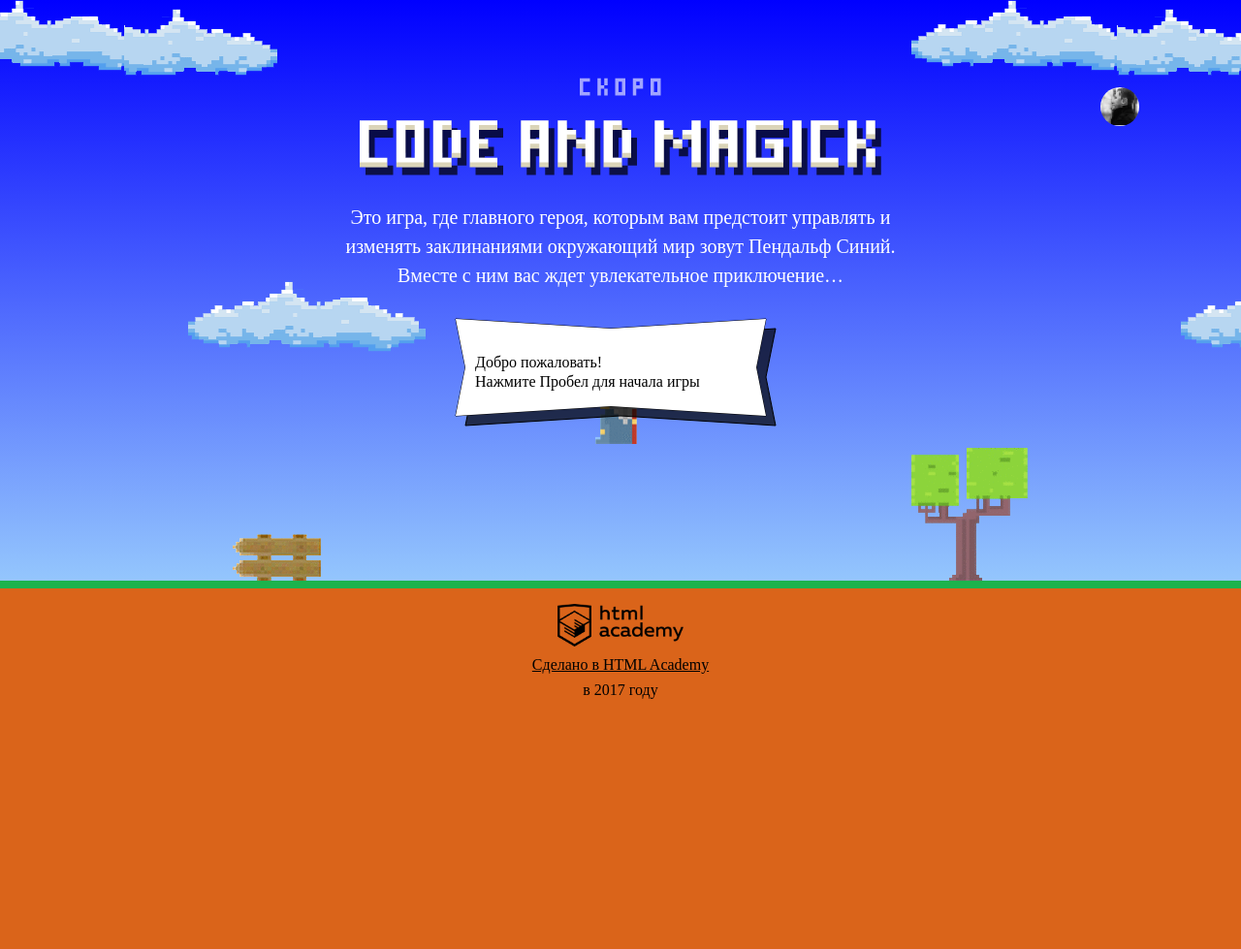
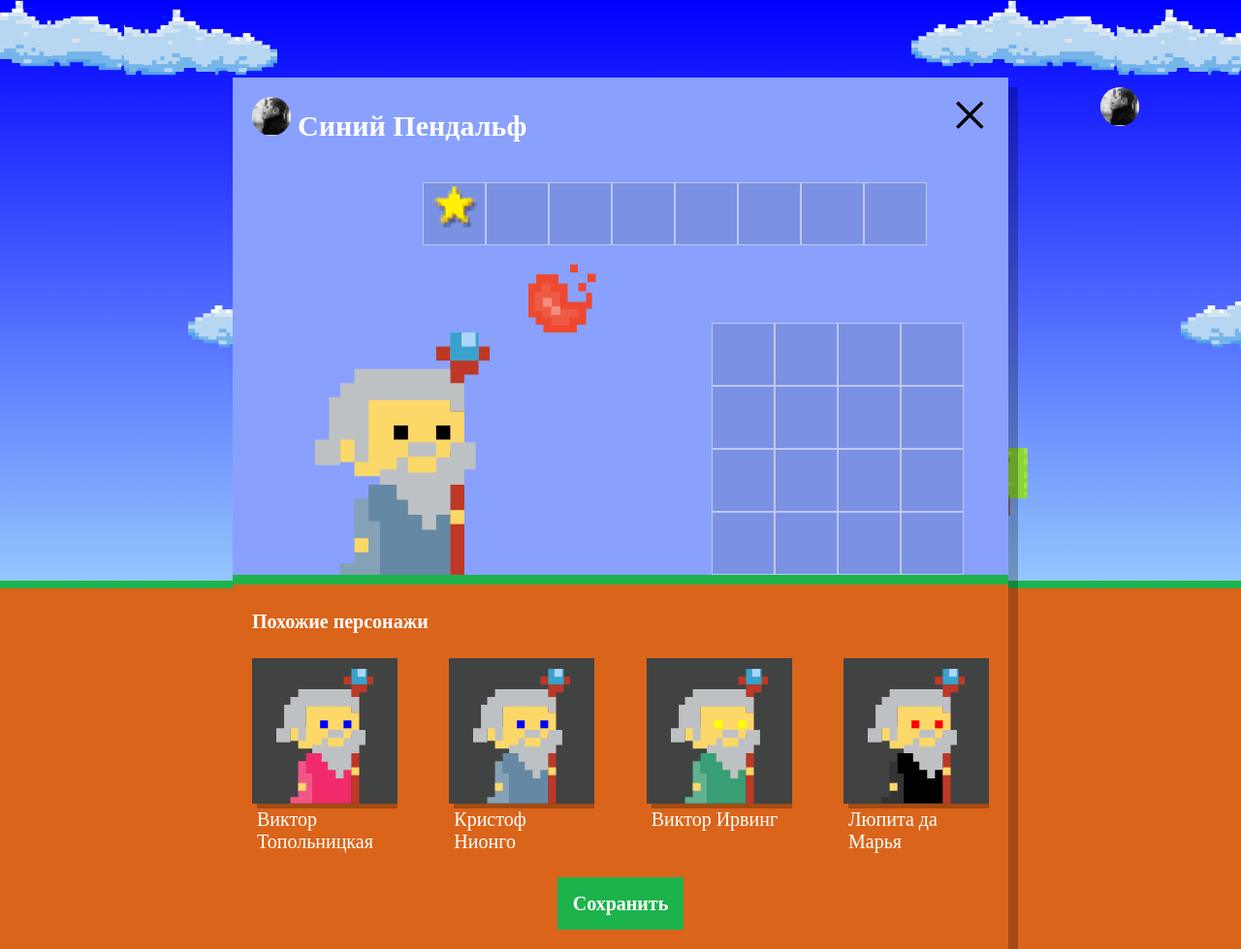
Before and after one commit to stierlitz93/990391-code-and-magick-18, a website: page index.html in a window 1280 px wide. Shown: the whole page at 97% size. Before the commit the page ends 800 px from the top, so only its background shows below. Drawn offline with Linux system fonts and the light colour scheme; a web font is replaced by a local one.

Commit message:
module3-task1

```diff
--- a/index.html
+++ b/index.html
@@ -203,6 +203,7 @@
 </script>
 <script src="js/stat.js"></script>
 <script src="js/game.js"></script>
+<script src="js/setup.js"></script>
 
 </body>
 </html>
--- /dev/null
+++ b/js/setup.js
@@ -0,0 +1,66 @@
+'use strict';
+
+var wizardNames = ['Иван', 'Хуан Себастьян', 'Мария', 'Кристоф', 'Виктор', 'Юлия', 'Люпита', 'Вашингтон'];
+var wizardSurnames = ['да Марья', 'Верон', 'Мирабелла', 'Вальц', 'Онопко', 'Топольницкая', 'Нионго', 'Ирвинг'];
+var wizardCoatColors = ['rgb(101, 137, 164)', 'rgb(241, 43, 107)', 'rgb(146, 100, 161)', 'rgb(56, 159, 117)', 'rgb(215, 210, 55)', 'rgb(0, 0, 0)'];
+var wizardEyesColors = ['black', 'red', 'blue', 'yellow', 'green'];
+var setup = document.querySelector('.setup');
+setup.classList.remove('hidden');
+
+var similarWizardTemplate = document.querySelector('#similar-wizard-template').content.querySelector('.setup-similar-item');
+var setupSimilarList = document.querySelector('.setup-similar-list');
+
+var getRandomInt = function (max) {
+  max = Math.floor(max);
+
+  return Math.floor(Math.random() * max);
+};
+
+var getRandomElement = function (el) {
+  var i = getRandomInt(el.length);
+
+  return el[i];
+};
+
+var wizards = [
+  {
+    name: getRandomElement(wizardNames) + ' ' + getRandomElement(wizardSurnames),
+    coatColor: getRandomElement(wizardCoatColors),
+    eyesColor: getRandomElement(wizardEyesColors)
+  },
+  {
+    name: getRandomElement(wizardNames) + ' ' + getRandomElement(wizardSurnames),
+    coatColor: getRandomElement(wizardCoatColors),
+    eyesColor: getRandomElement(wizardEyesColors)
+  },
+  {
+    name: getRandomElement(wizardNames) + ' ' + getRandomElement(wizardSurnames),
+    coatColor: getRandomElement(wizardCoatColors),
+    eyesColor: getRandomElement(wizardEyesColors)
+  },
+  {
+    name: getRandomElement(wizardNames) + ' ' + getRandomElement(wizardSurnames),
+    coatColor: getRandomElement(wizardCoatColors),
+    eyesColor: getRandomElement(wizardEyesColors)
+  }
+];
+
+var renderWizard = function (wizard) {
+  var wizardElement = similarWizardTemplate.cloneNode(true);
+
+  wizardElement.querySelector('.setup-similar-label').textContent = wizard.name;
+  wizardElement.querySelector('.wizard-coat').style.fill = wizard.coatColor;
+  wizardElement.querySelector('.wizard-eyes').style.fill = wizard.eyesColor;
+
+  return wizardElement;
+};
+
+var fragment = document.createDocumentFragment();
+
+for (var i = 0; i < wizards.length; i++) {
+  fragment.appendChild(renderWizard(wizards[i]));
+}
+
+setupSimilarList.appendChild(fragment);
+
+setup.querySelector('.setup-similar').classList.remove('hidden');
```
